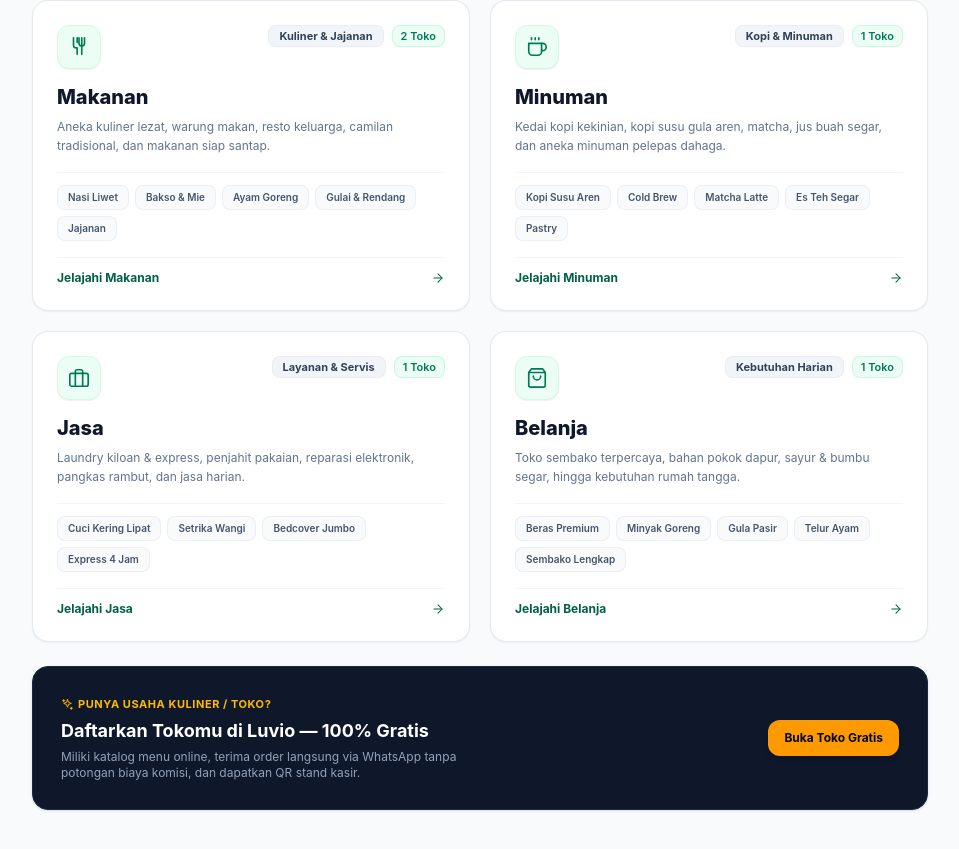
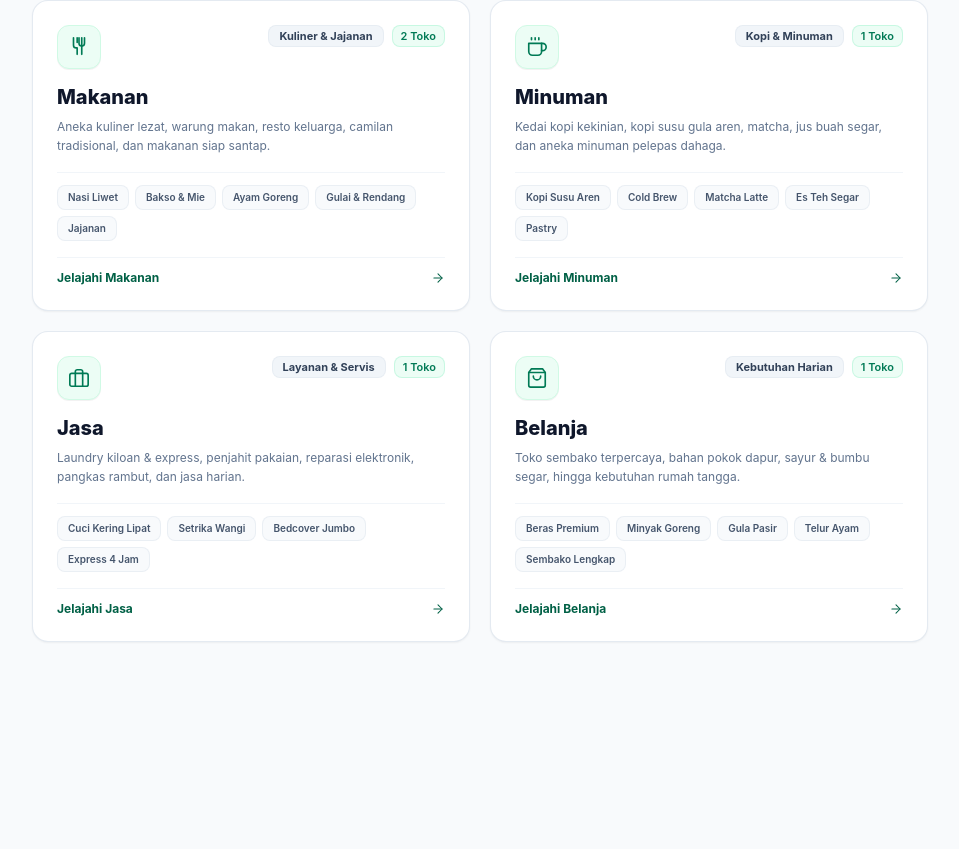
Before and after one commit to syahh-coder/bisnisPadang, a Next.js app: page /kategori in a window 1280 px wide. Shown: the part 273-1122 px from the top of the page, without its empty margins (160-1119 px from the left). After the commit the page ends 1003 px from the top, so only its background shows below. Built offline with nearby package versions, Linux system fonts and the light colour scheme.

Commit message:
style(kategori): remove business owner registration CTA banner from categories page

```diff
--- a/src/app/kategori/page.tsx
+++ b/src/app/kategori/page.tsx
@@ -125,25 +125,6 @@ export default function CategoriesPage() {
           );
         })}
       </div>
-
-      {/* CTA Box for Business Owners */}
-      <div className="p-6 sm:p-7 rounded-2xl bg-slate-900 text-white flex flex-col sm:flex-row items-center justify-between gap-5 shadow-sm border border-slate-800">
-        <div className="space-y-1 text-center sm:text-left">
-          <span className="inline-flex items-center gap-1 text-[11px] font-bold uppercase tracking-wider text-amber-400">
-            <Icon name="sparkles" size={13} /> Punya Usaha Kuliner / Toko?
-          </span>
-          <h3 className="text-base sm:text-lg font-bold">Daftarkan Tokomu di Luvio — 100% Gratis</h3>
-          <p className="text-xs text-slate-400 max-w-md">
-            Miliki katalog menu online, terima order langsung via WhatsApp tanpa potongan biaya komisi, dan dapatkan QR stand kasir.
-          </p>
-        </div>
-        <Link
-          href="/join-afiliasi"
-          className="px-4 py-2.5 rounded-xl bg-amber-500 hover:bg-amber-400 text-slate-950 font-bold text-xs shadow-md whitespace-nowrap active:scale-95 transition-all duration-150 shrink-0"
-        >
-          Buka Toko Gratis
-        </Link>
-      </div>
     </div>
   );
 }
```
